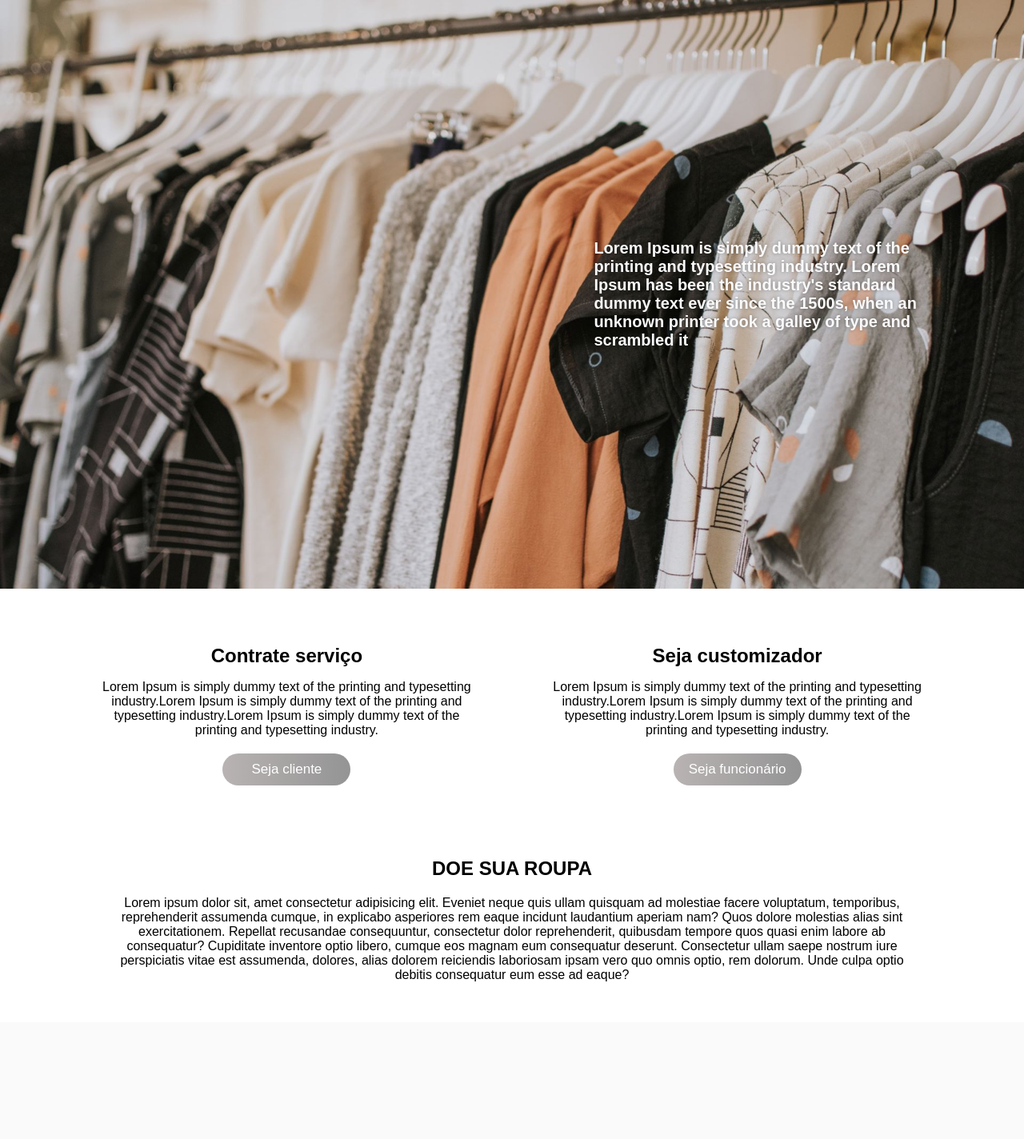
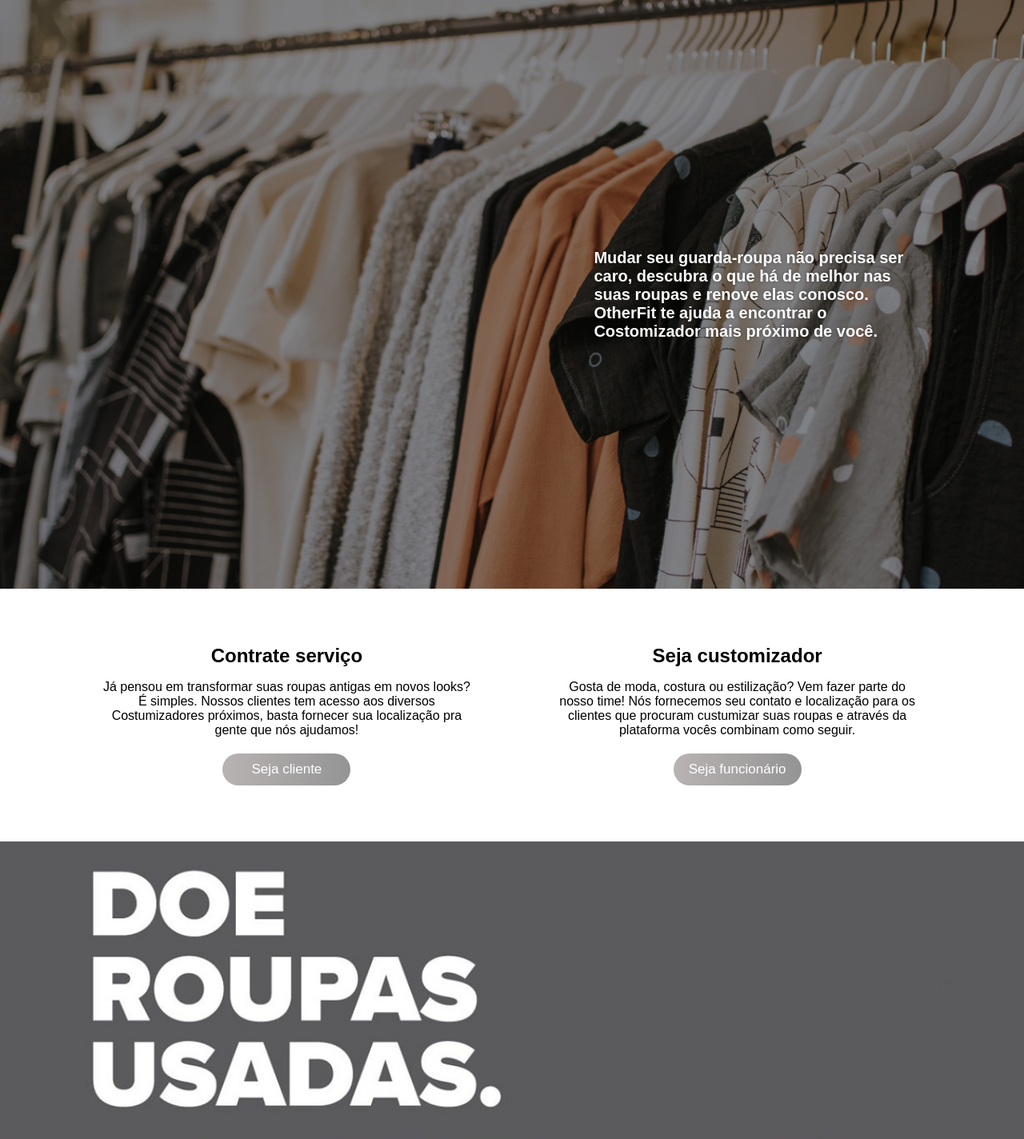
Before and after one commit to chelwillians/otherfit, a Django app: page / in a window 1280 px wide. Shown: the whole page at 80% size. Before the commit the page ends 1227 px from the top, so only its background shows below. Run offline with Django 3.2, Linux system fonts and the light colour scheme.

Commit message:
Adicionar texto

```diff
--- a/website/static/style.css
+++ b/website/static/style.css
@@ -16,13 +16,14 @@ nav {
 	display: flex;
 	justify-content: space-around;
 	align-items: center;
+	text-align: justify;
 }
 nav .content {
 	display: flex;
 	justify-content: space-between;
 }
 nav a {
-	color: #1f1e19;
+	color: #000000;
 	text-decoration: none;
 	font-size: 13pt;
 	margin-left: 25px;
@@ -39,7 +40,7 @@ nav a::after {
 	transform: translateX(-50%);
 	height: 2px;
 	width: 0;
-	background-color: #1f1e19;
+	background-color: #000000;
 	transition: width .7s;
 }
 
@@ -62,7 +63,7 @@ nav .menu {
 	align-items: center;
 }
 nav div h1 {
-	font-family: "VT323", monospace;
+	font-family: 'Poppins', sans-serif;
 	text-decoration: none;
 	color: white;
 	font-size: 17pt;
@@ -75,7 +76,7 @@ nav div h1 {
 }
 
 .banner-prin.home {
-	background-image: url("images/lauren-fleischmann-2.jpg");
+	background-image: url("images/lauren-fleischmann.jpg");
 	height: calc(100vh - 64px);
 }
 
@@ -104,6 +105,10 @@ nav div h1 {
 }
 .banner-prin aside {
 	width: 40%;
+}
+
+.header-page .center {
+	margin-top: 50px;
 }
 
 .services {
@@ -160,7 +165,9 @@ nav div h1 {
 }
 
 .donate {
-	margin-bottom: 50px;
+	background-image: url(images/bannerdoacao.jpg);
+	background-size: cover;
+	height: 372px;
 }
 
 .donate .center {
--- a/website/templates/client.html
+++ b/website/templates/client.html
@@ -8,10 +8,7 @@
 </header>
 <section class="header-page">
     <div class="center">
-        <p>Lorem Ipsum is simply dummy text of the printing and typesetting industry. Lorem Ipsum has been
-            theindustry'sstandard dummy text ever since the 1500s, when an unknown printer took a galley of type and
-            scrambled it tomakea type specimen book. It has survived not only five centuries, but also the leap iith the
-            release ofLetrasetsheets containing Lo
+        <p>  Já pensou em transformar suas roupas antigas em novos looks? É simples. Nossos clientes tem acesso aos diversos Costumizadores próximos à sua casa, basta nos informar seu endereço. Garantimos segurança e sigilo com seus dados.
         </p>
     </div>
 </section>
--- a/website/templates/costumer.html
+++ b/website/templates/costumer.html
@@ -8,10 +8,7 @@
 </header>
 <section class="header-page">
     <div class="center">
-        <p>Lorem Ipsum is simply dummy text of the printing and typesetting industry. Lorem Ipsum has been
-            theindustry'sstandard dummy text ever since the 1500s, when an unknown printer took a galley of type and
-            scrambled it tomakea type specimen book. It has survived not only five centuries, but also the leap iith the
-            release ofLetrasetsheets containing Lo
+        <p>Gosta de moda, costura ou estilização? Vem fazer parte do nosso time! Nós fornecemos seu contato e localização para os clientes que procuram custumizar suas roupas e através da plataforma você recebe a descrição de como deverá ser estilizado o produto. É simples e rápido se tornar um Costomizador, só preencher o formulário abaixo.
         </p>
     </div>
 </section>
--- a/website/templates/index.html
+++ b/website/templates/index.html
@@ -7,8 +7,7 @@
 <header class="banner-prin home">
     <div class="center">
         <aside>
-            <p>Lorem Ipsum is simply dummy text of the printing and typesetting industry. Lorem Ipsum has been the industry's standard dummy text ever since the 1500s, when an unknown printer took a galley of type and scrambled it
-            </p>
+            <p>Mudar seu guarda-roupa não precisa ser caro, descubra o que há de melhor nas suas roupas e renove elas conosco. OtherFit te ajuda a encontrar o Costomizador mais próximo de você.</p>
         </aside>
     </div>
 </header>
@@ -17,21 +16,14 @@
     <div class="center">
         <div class="client">
             <h2>Contrate serviço</h2>
-            <p> Lorem Ipsum is simply dummy text of the printing and typesetting industry.Lorem Ipsum is simply dummy
-                text
-                of
-                the printing and typesetting industry.Lorem Ipsum is simply dummy text of the printing and typesetting
-                industry.
+            <p> Já pensou em transformar suas roupas antigas em novos looks? É simples. Nossos clientes tem acesso aos diversos Costumizadores próximos, basta fornecer sua localização pra gente que nós ajudamos!
             </p>
             <a href=""><button class="button-c">Seja cliente</button></a>
         </div>
 
         <div class="customer">
             <h2>Seja customizador</h2>
-            <p> Lorem Ipsum is simply dummy text of the printing and typesetting industry.Lorem Ipsum is simply dummy
-                text of
-                the printing and typesetting industry.Lorem Ipsum is simply dummy text of the printing and typesetting
-                industry.
+            <p> Gosta de moda, costura ou estilização? Vem fazer parte do nosso time! Nós fornecemos seu contato e localização para os clientes que procuram custumizar suas roupas e através da plataforma vocês combinam como seguir.
             </p>
             <a href=""><button class="button-f">Seja funcionário</button></a>
         </div>
@@ -39,12 +31,7 @@
 </section>
 
 <section class="donate">
-    <div class="center">
-        <h2>DOE SUA ROUPA</h2>
-        <p>Lorem ipsum dolor sit, amet consectetur adipisicing elit. Eveniet neque quis ullam quisquam ad molestiae facere voluptatum, temporibus, reprehenderit assumenda cumque, in explicabo asperiores rem eaque incidunt laudantium aperiam nam?
-        Quos dolore molestias alias sint exercitationem. Repellat recusandae consequuntur, consectetur dolor reprehenderit, quibusdam tempore quos quasi enim labore ab consequatur? Cupiditate inventore optio libero, cumque eos magnam eum consequatur deserunt.
-        Consectetur ullam saepe nostrum iure perspiciatis vitae est assumenda, dolores, alias dolorem reiciendis laboriosam ipsam vero quo omnis optio, rem dolorum. Unde culpa optio debitis consequatur eum esse ad eaque?</p>
-    </div>
+    <div class="center"></div>
 </section>
 
 {% endblock %}
--- a/website/templates/main.html
+++ b/website/templates/main.html
@@ -9,6 +9,8 @@
     <meta http-equiv="X-UA-Compatible" content="ie=edge">
     <link href="https://fonts.googleapis.com/css?family=Raleway:100,200,300,400,400i,500,600,700,800,900"
         rel="stylesheet">
+    <link href="https://fonts.googleapis.com/css?family=Poppins&display=swap" rel="stylesheet">
+
     <link rel="stylesheet" href="{% static 'style.css' %}">
     <title>OtherFit</title>
 </head>
```
Also changed, not shown: website/static/images/bannerdoacao.jpg (added), website/static/images/doe.jpg (added), website/static/images/dor.jpg (added), website/static/images/lauren-fleischmann.jpg.
